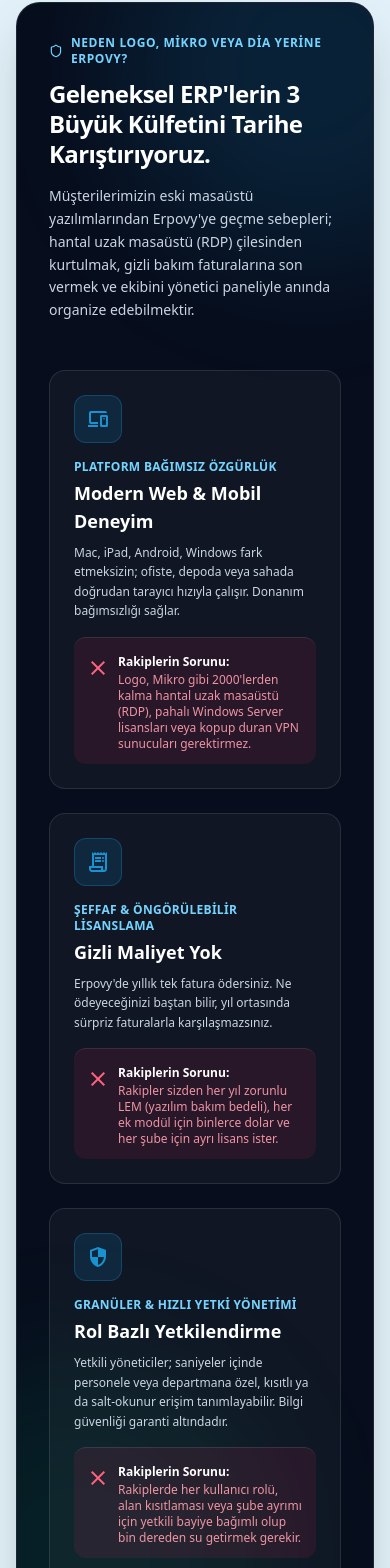
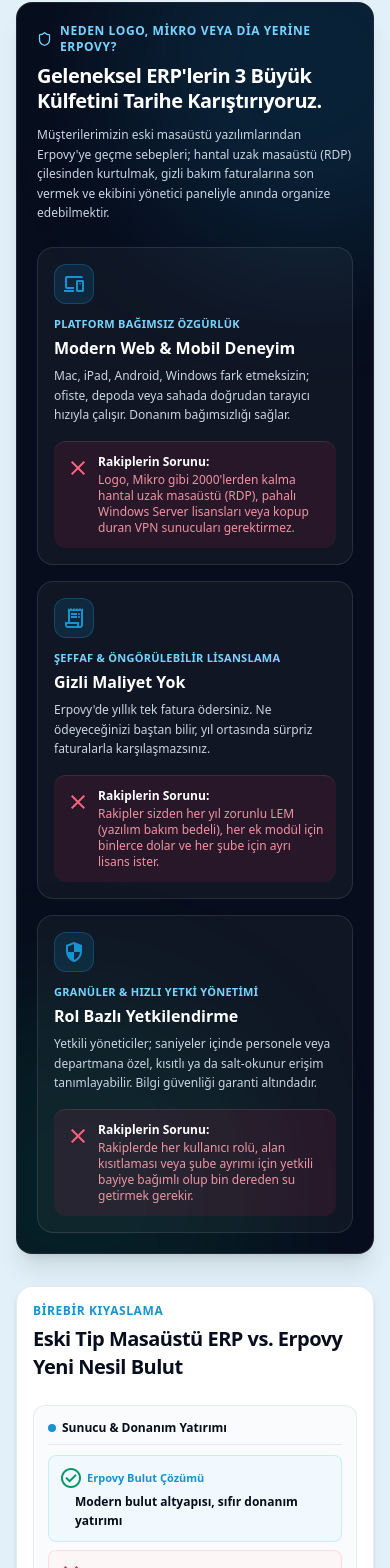
Before and after one commit to erpovy/erpovy-web, a Next.js app: page / in a window 390 px wide. Shown: the part 9298-10866 px from the top of the page. Built offline with nearby package versions, Linux system fonts and the light colour scheme; a web font is replaced by a local one.

Commit message:
fix(responsive): optimize comparison table and module matrix for mobile screens

```diff
--- a/components/PricingSection.tsx
+++ b/components/PricingSection.tsx
@@ -287,45 +287,45 @@
         </div>
 
         {/* 3 Killer Advantages Section: Logo / Mikro / DIA Comparison */}
-        <div className="rounded-3xl bg-[#070d1c] text-white p-8 sm:p-12 lg:p-16 border border-white/10 shadow-2xl relative overflow-hidden mb-16">
+        <div className="rounded-2xl sm:rounded-3xl bg-[#070d1c] text-white p-5 sm:p-10 lg:p-14 border border-white/10 shadow-xl relative overflow-hidden mb-8 sm:mb-14">
           <div className="pointer-events-none absolute -top-32 -right-32 w-96 h-96 bg-[#1992d1]/15 rounded-full blur-3xl" />
           <div className="pointer-events-none absolute -bottom-32 -left-32 w-96 h-96 bg-emerald-500/10 rounded-full blur-3xl" />
 
-          <div className="max-w-3xl mb-12 relative z-10">
-            <span className="text-xs sm:text-sm font-bold tracking-wider text-sky-300 uppercase mb-3 inline-flex items-center gap-2">
+          <div className="max-w-3xl mb-6 sm:mb-10 relative z-10">
+            <span className="text-xs sm:text-sm font-bold tracking-wider text-sky-300 uppercase mb-2 sm:mb-3 inline-flex items-center gap-2">
               <Shield className="w-4 h-4" />
               Neden Logo, Mikro veya DİA Yerine Erpovy?
             </span>
-            <h3 className="text-2xl sm:text-4xl font-black text-white tracking-tight leading-tight mb-4">
+            <h3 className="text-xl sm:text-3xl lg:text-4xl font-black text-white tracking-tight leading-tight mb-3 sm:mb-4">
               Geleneksel ERP&apos;lerin 3 Büyük Külfetini Tarihe Karıştırıyoruz.
             </h3>
-            <p className="text-sm sm:text-base text-slate-300 leading-relaxed">
+            <p className="text-xs sm:text-sm md:text-base text-slate-300 leading-relaxed">
               Müşterilerimizin eski masaüstü yazılımlarından Erpovy&apos;ye geçme sebepleri; hantal uzak masaüstü (RDP) çilesinden kurtulmak,
               gizli bakım faturalarına son vermek ve ekibini yönetici paneliyle anında organize edebilmektir.
             </p>
           </div>
 
-          <div className="grid grid-cols-1 md:grid-cols-3 gap-6 relative z-10">
+          <div className="grid grid-cols-1 md:grid-cols-3 gap-4 sm:gap-6 relative z-10">
             {COMPETITOR_ADVANTAGES.map((adv) => (
               <div
                 key={adv.id}
-                className="p-6 rounded-2xl bg-white/[0.04] border border-white/10 hover:border-white/20 hover:bg-white/[0.07] transition-all flex flex-col justify-between"
+                className="p-4 sm:p-6 rounded-2xl bg-white/[0.04] border border-white/10 hover:border-white/20 hover:bg-white/[0.07] transition-all flex flex-col justify-between"
               >
                 <div>
-                  <div className="w-12 h-12 rounded-xl bg-[#1992d1]/15 border border-[#1992d1]/30 flex items-center justify-center text-[#1992d1] mb-4">
-                    <span className="material-symbols-outlined text-2xl">{adv.icon}</span>
+                  <div className="w-10 h-10 sm:w-12 sm:h-12 rounded-xl bg-[#1992d1]/15 border border-[#1992d1]/30 flex items-center justify-center text-[#1992d1] mb-3 sm:mb-4">
+                    <span className="material-symbols-outlined text-xl sm:text-2xl">{adv.icon}</span>
                   </div>
 
-                  <span className="text-xs font-bold text-sky-300 uppercase tracking-wide block mb-1">
+                  <span className="text-[11px] sm:text-xs font-bold text-sky-300 uppercase tracking-wide block mb-1">
                     {adv.highlight}
                   </span>
-                  <h4 className="text-lg font-bold text-white mb-2">{adv.title}</h4>
+                  <h4 className="text-base sm:text-lg font-bold text-white mb-1.5 sm:mb-2">{adv.title}</h4>
                   <p className="text-xs sm:text-sm text-slate-300 leading-relaxed mb-4">
                     {adv.description}
                   </p>
                 </div>
 
-                <div className="pt-4 border-t border-white/10 text-xs text-rose-300/90 flex items-start gap-2 bg-rose-500/10 p-3 rounded-xl">
+                <div className="pt-3 sm:pt-4 border-t border-white/10 text-xs text-rose-300/90 flex items-start gap-2 bg-rose-500/10 p-3 rounded-xl">
                   <span className="material-symbols-outlined text-sm shrink-0 mt-0.5 text-rose-400">
                     close
                   </span>
@@ -340,18 +340,60 @@
         </div>
 
         {/* Head-to-Head Comparison Table */}
-        <div className="bg-white rounded-3xl p-6 sm:p-10 border border-slate-200/90 shadow-md mb-16">
-          <div className="max-w-2xl mb-8">
-            <span className="text-xs font-bold tracking-wider text-[#1992d1] uppercase mb-2 block">
+        <div className="bg-white rounded-2xl sm:rounded-3xl p-4 sm:p-8 lg:p-10 border border-slate-200/90 shadow-md mb-8 sm:mb-14">
+          <div className="max-w-2xl mb-6 sm:mb-8">
+            <span className="text-xs font-bold tracking-wider text-[#1992d1] uppercase mb-1.5 block">
               Birebir Kıyaslama
             </span>
-            <h3 className="text-2xl sm:text-3xl font-black text-[#070d1c] tracking-tight">
+            <h3 className="text-xl sm:text-3xl font-black text-[#070d1c] tracking-tight">
               Eski Tip Masaüstü ERP vs. Erpovy Yeni Nesil Bulut
             </h3>
           </div>
 
-          <div className="overflow-x-auto">
-            <table className="w-full text-left text-xs sm:text-sm border-collapse">
+          {/* Mobile Card List (block md:hidden) */}
+          <div className="block md:hidden space-y-3">
+            {HEAD_TO_HEAD_COMPARISON.map((row, idx) => (
+              <div
+                key={idx}
+                className="p-3.5 rounded-xl bg-slate-50/70 border border-slate-200/80"
+              >
+                <div className="font-bold text-xs sm:text-sm text-[#070d1c] mb-2.5 pb-2 border-b border-slate-200/80 flex items-center gap-1.5">
+                  <span className="w-2 h-2 rounded-full bg-[#1992d1]" />
+                  <span>{row.feature}</span>
+                </div>
+
+                {/* Erpovy Solution */}
+                <div className="p-2.5 rounded-lg bg-sky-50/90 border border-sky-200/70 mb-2">
+                  <div className="flex items-center gap-1 text-[11px] font-bold text-[#1992d1] mb-0.5">
+                    <span className="material-symbols-outlined text-sm text-emerald-600">
+                      check_circle
+                    </span>
+                    <span>Erpovy Bulut Çözümü</span>
+                  </div>
+                  <p className="text-xs text-[#070d1c] font-semibold pl-4 leading-relaxed">
+                    {row.erpovy}
+                  </p>
+                </div>
+
+                {/* Traditional ERP */}
+                <div className="p-2.5 rounded-lg bg-rose-50/50 border border-rose-200/60">
+                  <div className="flex items-center gap-1 text-[11px] font-bold text-rose-600 mb-0.5">
+                    <span className="material-symbols-outlined text-sm text-rose-500">
+                      close
+                    </span>
+                    <span>Geleneksel ERP (Logo / Mikro vb.)</span>
+                  </div>
+                  <p className="text-xs text-slate-600 pl-4 leading-relaxed">
+                    {row.traditional}
+                  </p>
+                </div>
+              </div>
+            ))}
+          </div>
+
+          {/* Desktop Table View (hidden md:block) */}
+          <div className="hidden md:block overflow-x-auto">
+            <table className="w-full text-left text-xs sm:text-sm border-collapse min-w-[650px]">
               <thead>
                 <tr className="border-b border-slate-200">
                   <th className="py-3 px-4 font-bold text-slate-500 w-1/4">Karşılaştırma Kriteri</th>
@@ -392,20 +434,23 @@
 
         {/* Detailed Module Matrix (Expandable) */}
         {showFullDetails && (
-          <div className="bg-white rounded-3xl p-6 sm:p-10 border border-slate-200/90 shadow-md mb-16">
-            <div className="flex flex-col sm:flex-row items-start sm:items-center justify-between gap-4 mb-6">
+          <div className="bg-white rounded-2xl sm:rounded-3xl p-4 sm:p-8 lg:p-10 border border-slate-200/90 shadow-md mb-8 sm:mb-14">
+            <div className="flex flex-col sm:flex-row items-stretch sm:items-center justify-between gap-3 sm:gap-4 mb-4 sm:mb-6">
               <div>
                 <span className="text-xs font-bold tracking-wider text-[#1992d1] uppercase mb-1 block">
                   Tüm Ayrıntılar
                 </span>
-                <h3 className="text-xl sm:text-2xl font-black text-[#070d1c]">
+                <h3 className="text-lg sm:text-2xl font-black text-[#070d1c]">
                   Modül ve Özellik Karşılaştırma Matrisi
                 </h3>
+                <p className="text-xs sm:text-sm text-slate-500 mt-0.5">
+                  Paketler arasındaki tüm modül ve özellik farklarını detaylı inceleyin.
+                </p>
               </div>
               <button
                 type="button"
                 onClick={() => setShowMatrix(!showMatrix)}
-                className="px-4 py-2 rounded-xl bg-slate-100 hover:bg-slate-200 text-[#070d1c] font-bold text-xs sm:text-sm inline-flex items-center gap-2 transition-colors cursor-pointer"
+                className="w-full sm:w-auto px-4 py-2.5 rounded-xl bg-slate-100 hover:bg-slate-200 text-[#070d1c] font-bold text-xs sm:text-sm inline-flex items-center justify-center gap-2 transition-colors cursor-pointer shrink-0"
               >
                 <span>{showMatrix ? "Matrisi Daralt" : "Tüm Tabloyu İncele"}</span>
                 <span className="material-symbols-outlined text-base">
@@ -415,28 +460,37 @@
             </div>
 
             {showMatrix && (
-              <div className="overflow-x-auto pt-4 border-t border-slate-100 animate-in fade-in duration-200">
-                <table className="w-full text-left text-xs sm:text-sm border-collapse">
+              <div className="pt-4 border-t border-slate-100 animate-in fade-in duration-200">
+                {/* Mobile horizontal swipe indicator */}
+                <div className="md:hidden flex items-center justify-end gap-1 text-[11px] text-slate-400 mb-2.5">
+                  <span className="material-symbols-outlined text-sm">swipe</span>
+                  <span>Tabloyu sağa kaydırarak inceleyin</span>
+                </div>
+
+                <div className="overflow-x-auto -mx-2 sm:mx-0 px-2 sm:px-0">
+                  <table className="w-full text-left text-xs sm:text-sm border-collapse min-w-[580px]">
                     <thead>
                       <tr className="border-b border-slate-200 text-slate-600">
-                      <th className="py-3 px-4 font-bold">Özellik / Modül</th>
-                      <th className="py-3 px-4 font-bold text-center">Standart</th>
-                      <th className="py-3 px-4 font-bold text-center text-[#1992d1] bg-sky-50/50">
+                        <th className="py-3 px-3 sm:px-4 font-bold min-w-[180px]">Özellik / Modül</th>
+                        <th className="py-3 px-3 sm:px-4 font-bold text-center">Standart</th>
+                        <th className="py-3 px-3 sm:px-4 font-bold text-center text-[#1992d1] bg-sky-50/50">
                           Professional
                         </th>
-                      <th className="py-3 px-4 font-bold text-center">Enterprise</th>
+                        <th className="py-3 px-3 sm:px-4 font-bold text-center">Enterprise</th>
                       </tr>
                     </thead>
                     <tbody className="divide-y divide-slate-100">
                       {DETAILED_MODULE_MATRIX.map((item, idx) => (
                         <tr key={idx} className="hover:bg-slate-50 transition-colors">
-                        <td className="py-3.5 px-4 font-medium text-[#070d1c] flex items-center justify-between">
+                          <td className="py-3 px-3 sm:px-4 font-medium text-[#070d1c]">
+                            <div className="flex items-center justify-between gap-2">
                               <span>{item.name}</span>
-                          <span className="text-[10px] text-slate-400 font-normal px-2 py-0.5 rounded bg-slate-100">
+                              <span className="text-[10px] text-slate-400 font-normal px-2 py-0.5 rounded bg-slate-100 shrink-0">
                                 {item.category}
                               </span>
+                            </div>
                           </td>
-                        <td className="py-3.5 px-4 text-center">
+                          <td className="py-3 px-3 sm:px-4 text-center">
                             {typeof item.standart === "boolean" ? (
                               item.standart ? (
                                 <Check className="w-4 h-4 text-emerald-600 mx-auto" />
@@ -447,7 +501,7 @@
                               <span className="font-semibold text-slate-700">{item.standart}</span>
                             )}
                           </td>
-                        <td className="py-3.5 px-4 text-center bg-sky-50/30">
+                          <td className="py-3 px-3 sm:px-4 text-center bg-sky-50/30">
                             {typeof item.professional === "boolean" ? (
                               item.professional ? (
                                 <Check className="w-4 h-4 text-[#1992d1] mx-auto stroke-[2.5]" />
@@ -458,7 +512,7 @@
                               <span className="font-bold text-[#1992d1]">{item.professional}</span>
                             )}
                           </td>
-                        <td className="py-3.5 px-4 text-center">
+                          <td className="py-3 px-3 sm:px-4 text-center">
                             {typeof item.enterprise === "boolean" ? (
                               item.enterprise ? (
                                 <Check className="w-4 h-4 text-purple-600 mx-auto" />
@@ -474,6 +528,7 @@
                     </tbody>
                   </table>
                 </div>
+              </div>
             )}
           </div>
         )}
```
Lines whose indentation alone changed are shown as unchanged.
